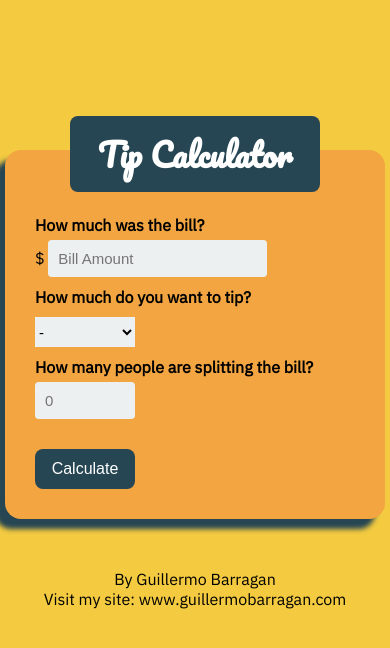
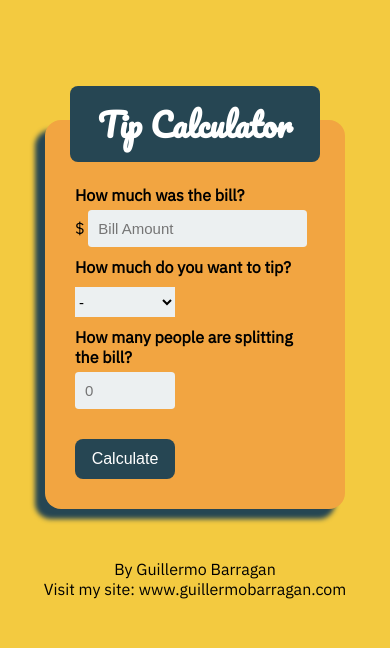
Before and after one commit to memobm/mySite-v2.0, a plain HTML site: page billCalc.html in a window 390 px wide. Drawn offline with Linux system fonts and the light colour scheme.

Commit message:
Add media queries

```diff
--- a/css/billCalc.css
+++ b/css/billCalc.css
@@ -16,7 +16,8 @@ body {
 	margin: 150px auto;
 	margin-bottom: 50px;
 	padding: 30px;
-	width: 380px;
+	width: 100%;
+	max-width: 380px;
 	border-radius: 1em;
 	box-shadow: -10px 10px 5px #264653;
 	background: #F2A541;
@@ -156,7 +157,6 @@ input[type=submit]:hover {
 
 .modal-header {
 	color: #fff;
-
 }
 
 .close {
@@ -177,3 +177,14 @@ input[type=submit]:hover {
 .modal-body {
 	color: #fff;
 }
+
+@media (max-width: 740px) {
+	.main {
+		margin-top: 120px;
+		width: 300px;
+	}
+
+	.title {
+		left: 25px;
+	}
+}
```
